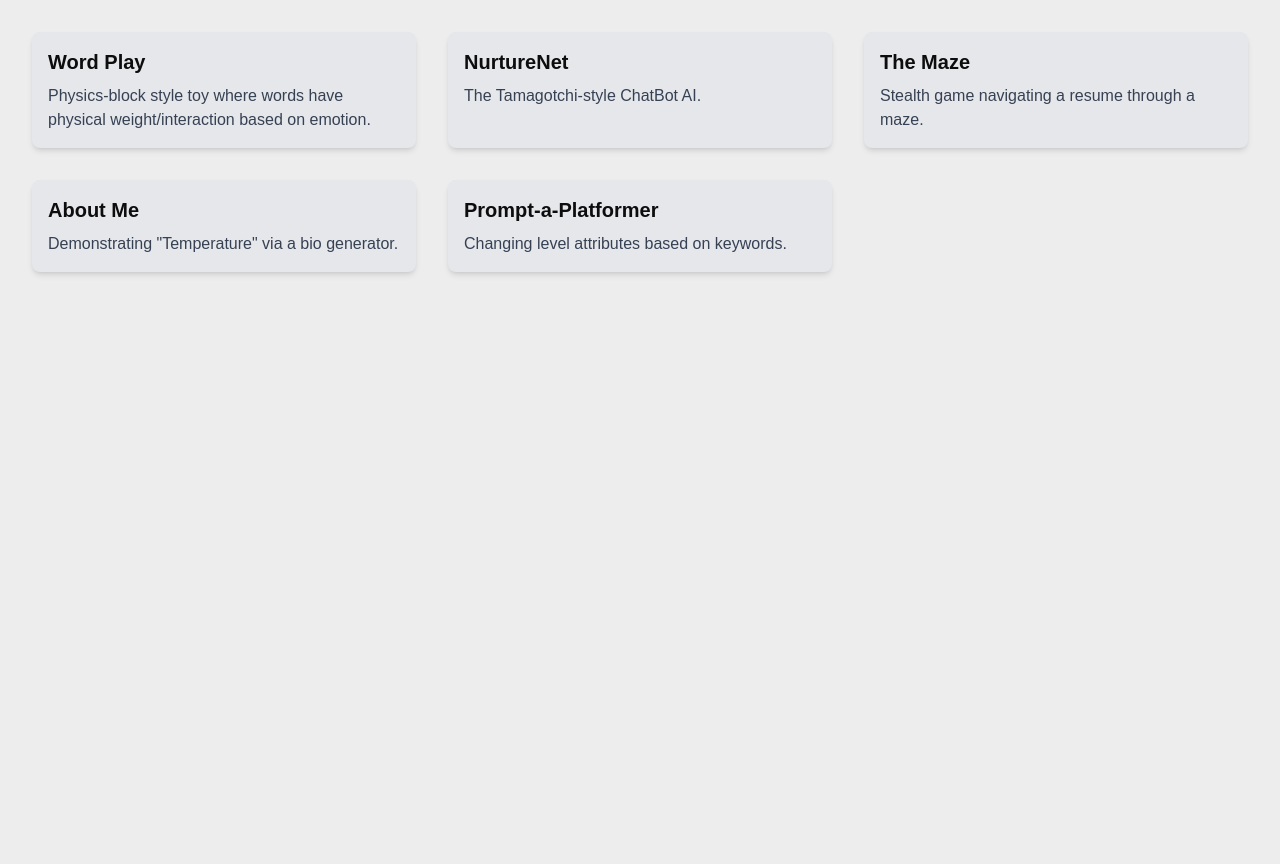
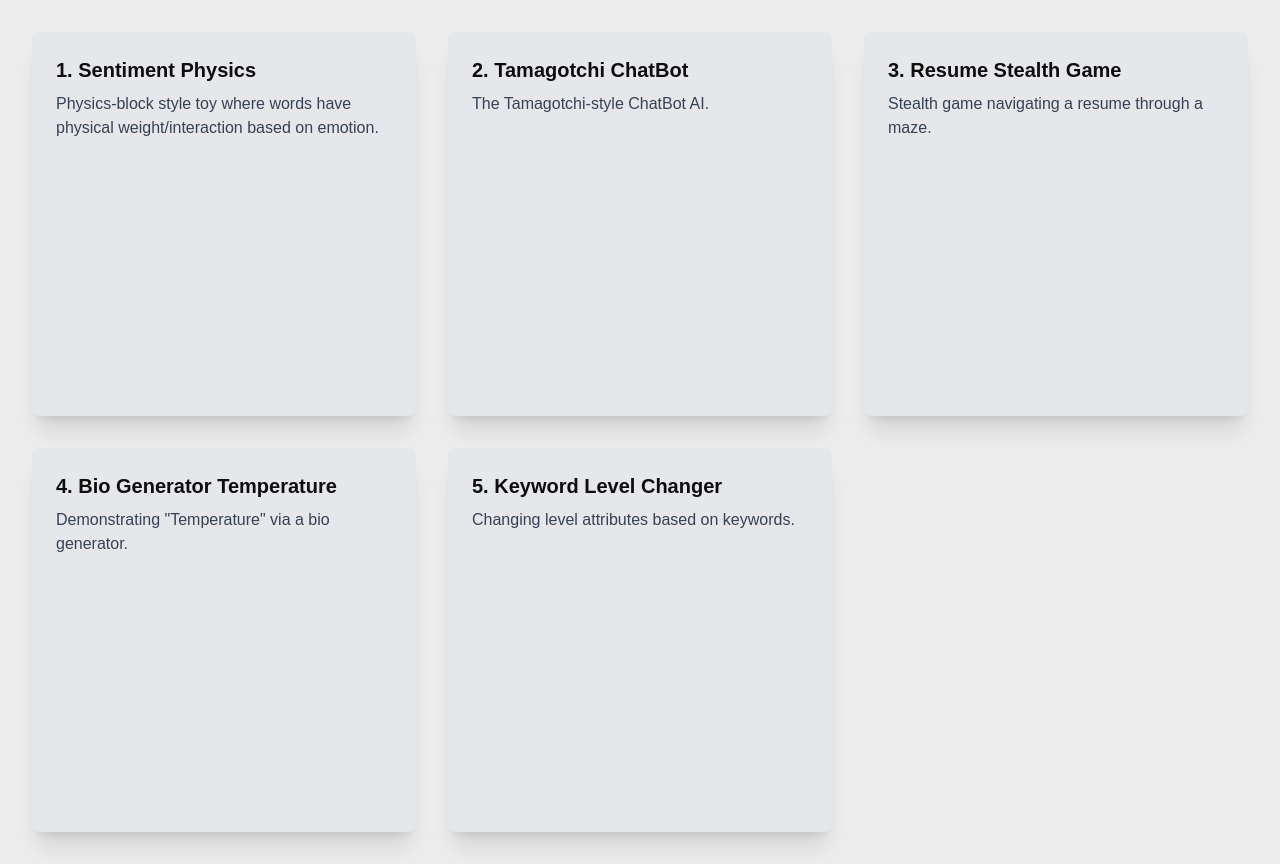
Before and after one commit to nathadude/Nate.Fun, a Next.js app: page / in a window 1280 px wide. Before the commit the page ends 800 px from the top, so only its background shows below. Built offline with nearby package versions, Linux system fonts and the light colour scheme.

Commit message:
Refactor grid items with improved layout and titles
Updated the grid to use 'lg:grid-cols-3' for better display of five items. Each grid item now uses a square aspect ratio, enhanced styling, and more descriptive titles for clarity and visual consistency.

```diff
--- a/src/app/page.tsx
+++ b/src/app/page.tsx
@@ -3,48 +3,58 @@ import Image from "next/image";
 export default function Home() {
   return (
     <main className="min-h-screen p-8">
-      {/* GRID CONTAINER*/
+      {/* GRID CONTAINER: Changed to lg:grid-cols-3 for 5 items */}
       <div className="grid grid-cols-1 md:grid-cols-2 lg:grid-cols-3 gap-8">
           {/* GRID ITEM 1 */}
-        <div className="bg-gray-200 dark:bg-gray-800 p-4 rounded-lg shadow-md">
-          <h2 className="text-xl font-semibold mb-2">Word Play</h2>
+          <div className="relative aspect-square">
+              <div className="absolute inset-0 bg-gray-200 dark:bg-gray-800 p-6 rounded-lg shadow-xl hover:shadow-2xl transition-shadow cursor-pointer">
+                  <h2 className="text-xl font-semibold mb-2">1. Sentiment Physics</h2>
                   <p className="text-gray-700 dark:text-gray-300">
               Physics-block style toy where words have physical weight/interaction based on emotion.
             </p>
               </div>
+          </div>
 
           {/* GRID ITEM 2 */}
-        <div className="bg-gray-200 dark:bg-gray-800 p-4 rounded-lg shadow-md">
-          <h2 className="text-xl font-semibold mb-2">NurtureNet</h2>
+          <div className="relative aspect-square">
+              <div className="absolute inset-0 bg-gray-200 dark:bg-gray-800 p-6 rounded-lg shadow-xl hover:shadow-2xl transition-shadow cursor-pointer">
+                  <h2 className="text-xl font-semibold mb-2">2. Tamagotchi ChatBot</h2>
                   <p className="text-gray-700 dark:text-gray-300">
               The Tamagotchi-style ChatBot AI.
             </p>
               </div>
+          </div>
 
           {/* GRID ITEM 3 */}
-        <div className="bg-gray-200 dark:bg-gray-800 p-4 rounded-lg shadow-md">
-          <h2 className="text-xl font-semibold mb-2">The Maze</h2>
+          <div className="relative aspect-square">
+              <div className="absolute inset-0 bg-gray-200 dark:bg-gray-800 p-6 rounded-lg shadow-xl hover:shadow-2xl transition-shadow cursor-pointer">
+                  <h2 className="text-xl font-semibold mb-2">3. Resume Stealth Game</h2>
                   <p className="text-gray-700 dark:text-gray-300">
               Stealth game navigating a resume through a maze.
             </p>
               </div>
+          </div>
 
           {/* GRID ITEM 4 */}
-        <div className="bg-gray-200 dark:bg-gray-800 p-4 rounded-lg shadow-md">
-          <h2 className="text-xl font-semibold mb-2">About Me</h2>
+          <div className="relative aspect-square">
+              <div className="absolute inset-0 bg-gray-200 dark:bg-gray-800 p-6 rounded-lg shadow-xl hover:shadow-2xl transition-shadow cursor-pointer">
+                  <h2 className="text-xl font-semibold mb-2">4. Bio Generator Temperature</h2>
                   <p className="text-gray-700 dark:text-gray-300">
               Demonstrating "Temperature" via a bio generator.
             </p>
               </div>
+          </div>
 
           {/* GRID ITEM 5 */}
-        <div className="bg-gray-200 dark:bg-gray-800 p-4 rounded-lg shadow-md">
-          <h2 className="text-xl font-semibold mb-2">Prompt-a-Platformer</h2>
+          <div className="relative aspect-square">
+              <div className="absolute inset-0 bg-gray-200 dark:bg-gray-800 p-6 rounded-lg shadow-xl hover:shadow-2xl transition-shadow cursor-pointer">
+                  <h2 className="text-xl font-semibold mb-2">5. Keyword Level Changer</h2>
                   <p className="text-gray-700 dark:text-gray-300">
               Changing level attributes based on keywords.
             </p>
               </div>
-      </div>}
+          </div>
+        </div>
     </main>
   );
 }
```
Lines whose indentation alone changed are shown as unchanged.
